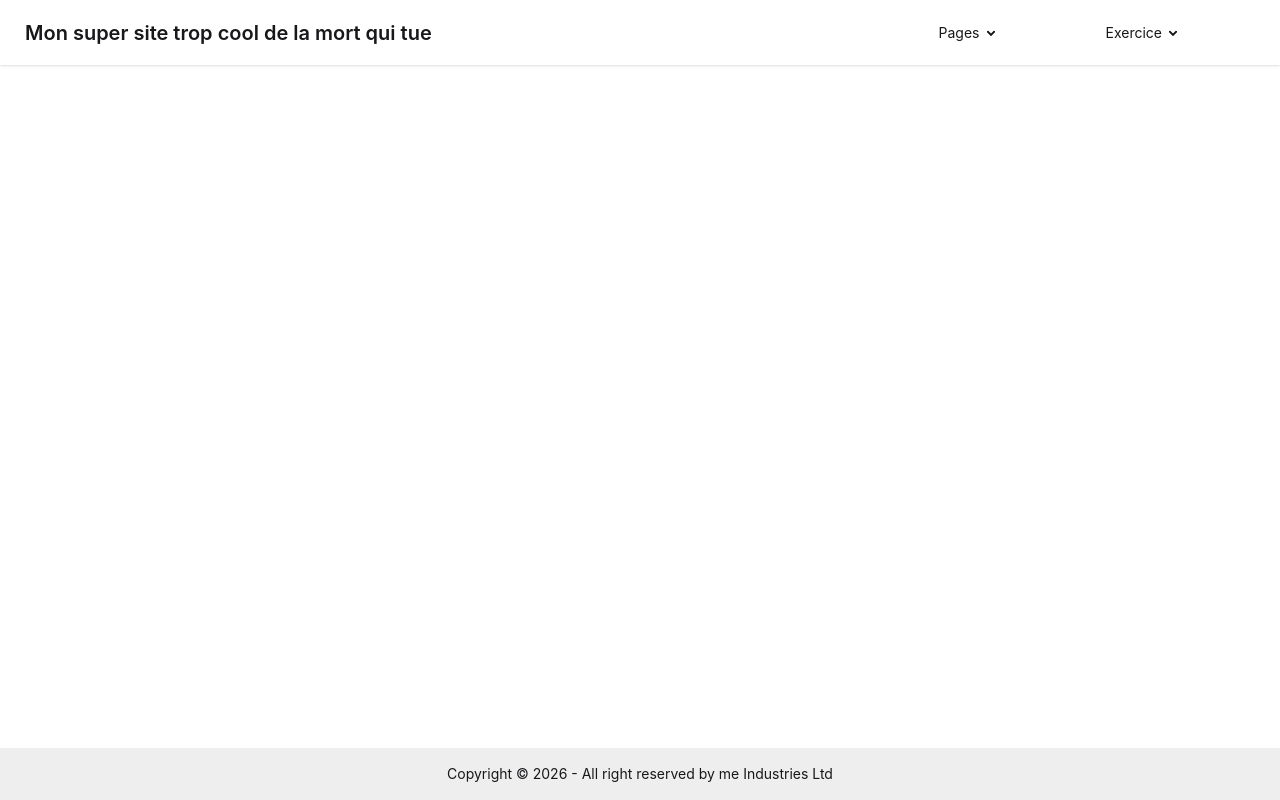
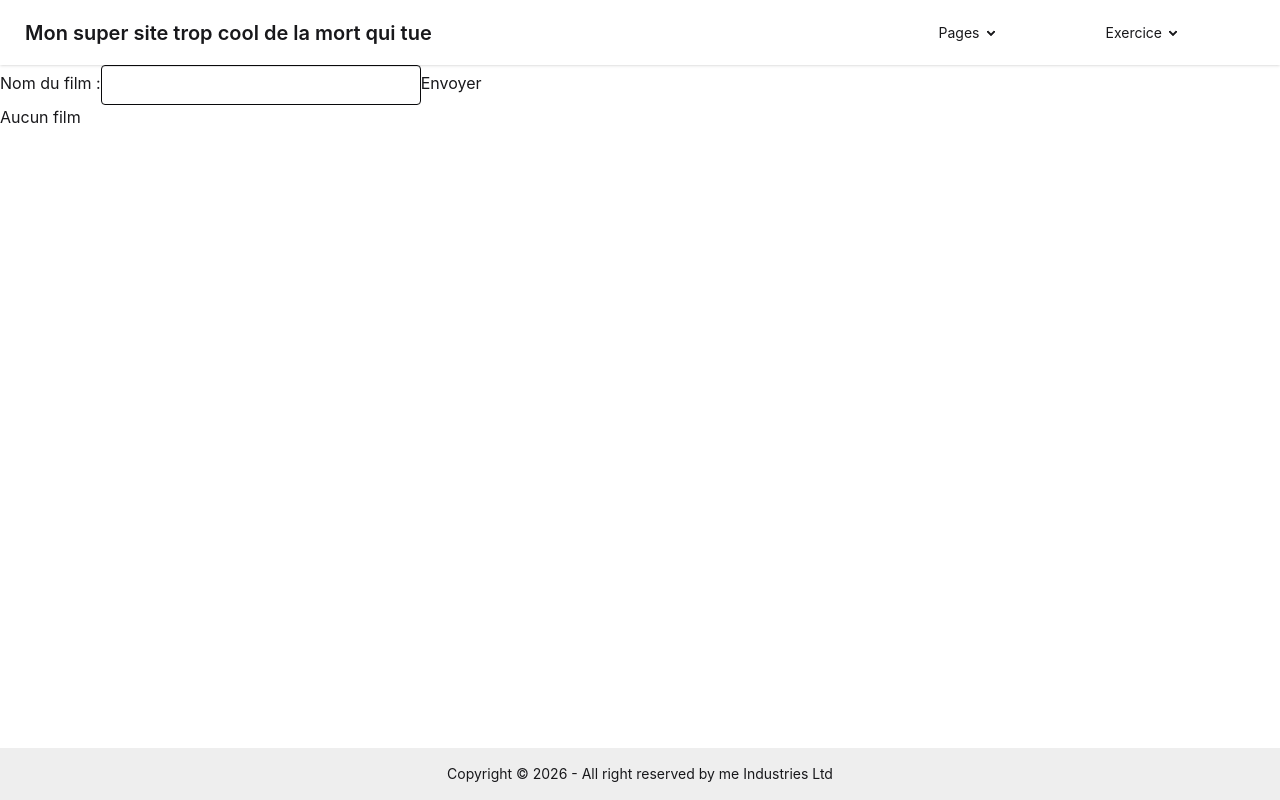
Before and after one commit to Qcivel/CDA-Project-vue, a Vue app: page /watchList in a window 1280 px wide. Built offline with nearby package versions, Linux system fonts and the light colour scheme.

Commit message:
Watchlist

```diff
--- a/src/components/AppHeader.vue
+++ b/src/components/AppHeader.vue
@@ -29,6 +29,7 @@
                             <li><a><RouterLink to="/VBind">La directive v-bind</RouterLink></a></li>
                             <li><a><RouterLink to="/eventBinding">TP Event Binding</RouterLink></a></li>
                             <li><a><RouterLink to="/dynamicStyling">TP Dynamic Styling</RouterLink></a></li>
+                            <li><a><RouterLink to="/watchList">TP WatchList</RouterLink></a></li>
                         </ul>
                 </details>
             </li>
--- a/src/router/index.js
+++ b/src/router/index.js
@@ -47,6 +47,11 @@ const router = createRouter({
             name: "dynamicStyling",
             component: ()=> import("../views/DynamicStyling.vue")
         },
+        {
+            path: "/watchList",
+            name: "watchList",
+            component: ()=> import("../views/WatchList.vue")
+        },
     ]
 });
 export default router;
--- a/src/views/DynamicStyling.vue
+++ b/src/views/DynamicStyling.vue
@@ -1,8 +1,8 @@
 <template>
     <div class="card">
         <div class="updateStyle">
-            <button :style="{backgroundColor: btn1=== true ? 'red':'aqua' }" @click="switchStyle1()"> Carte 1</button>
-            <button :style="{backgroundColor: btn2=== true ? 'pink':'green' }" @click="switchStyle2()"> Carte 2</button>
+            <button :style="{backgroundColor: btn1 === true ? 'red':'aqua' }" @click="switchStyle1()"> Carte 1</button>
+            <button :style="{backgroundColor: btn2 === true ? 'pink':'green' }" @click="switchStyle2()"> Carte 2</button>
         </div>
         <div class="updateStyle">
             <button :class="['btn', {changeClass1: btn3 }]" @click="switchClass1()"> Carte 1</button>
@@ -25,7 +25,6 @@ function switchStyle1(){
 function switchStyle2(){
     btn2.value = !btn2.value;
 }
-
 function switchClass1(){
     btn3.value = !btn3.value;
 }
--- /dev/null
+++ b/src/views/WatchList.vue
@@ -0,0 +1,34 @@
+<template>
+    <div>
+        <label for="filmName">Nom du film :</label>
+        <input class="input input-neutral" v-model="addFilm">
+        <button @click="pushFilm()"> Envoyer</button>
+
+        <p v-for="(task, index) in showFilm" :key="index" ><ul>
+            <li class="badge badge-info" @click="deleteFilm(index)">{{ task }}</li>
+        </ul></p>
+        <p v-if="showFilm.length == 0" >Aucun film </p>
+    </div>
+</template>
+
+<script setup lang='js'>
+import { ref } from 'vue'
+
+let showFilm = ref([]);
+let addFilm = ref("");
+
+function pushFilm(){
+    showFilm.value.push(addFilm.value);
+    addFilm.value="";
+}
+
+function deleteFilm(index){
+    showFilm.value.splice(index,1);
+}
+
+console.log(addFilm)
+</script>
+
+<style scoped lang="css">
+
+</style>
```
